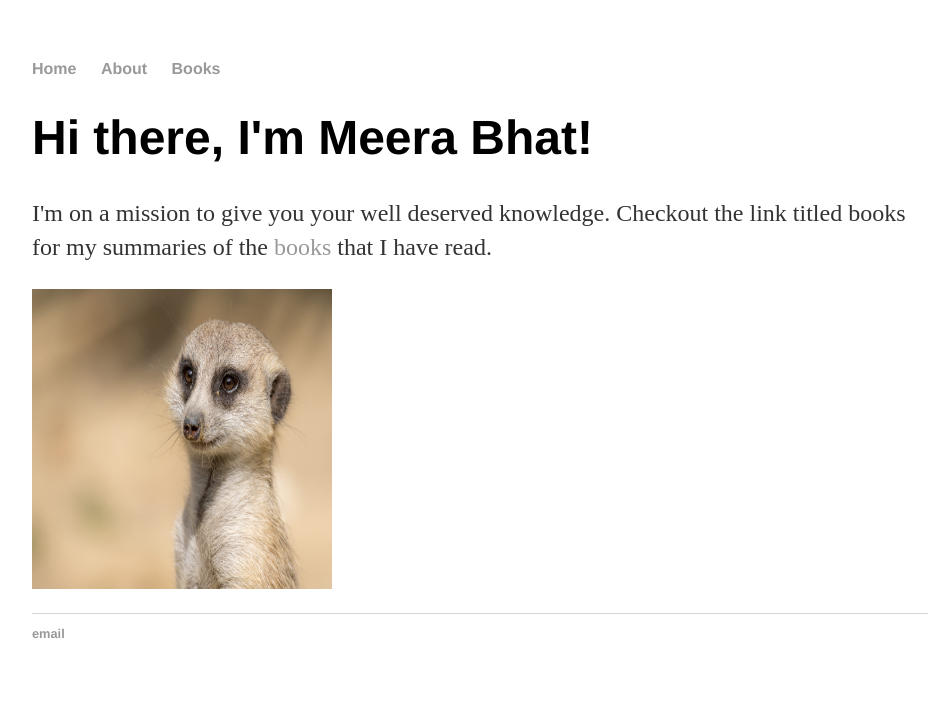
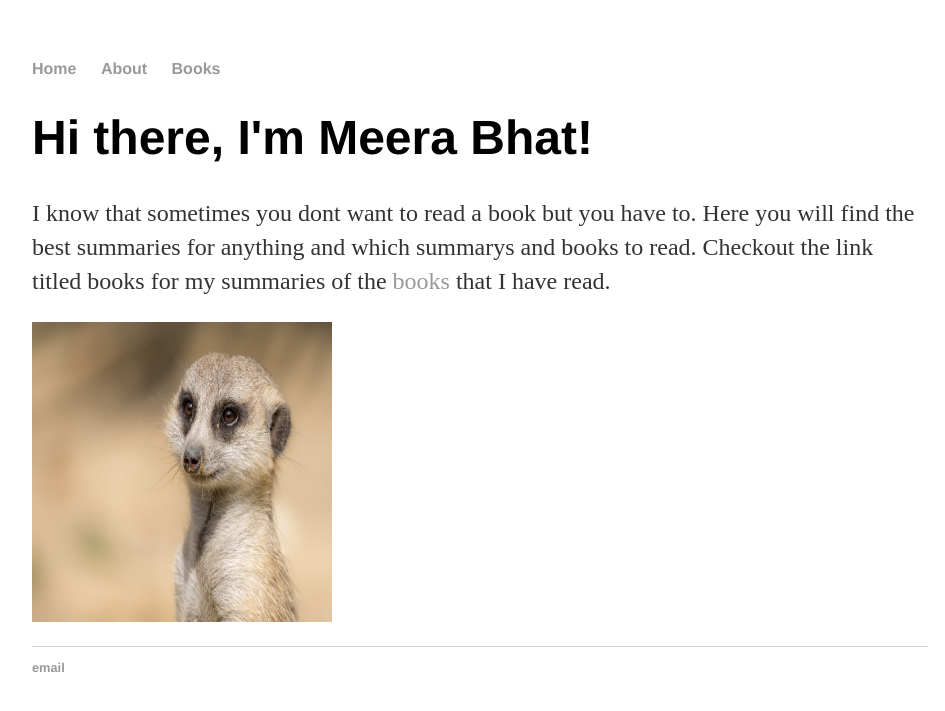
Before and after one commit to meerkatbhat/meerkatbhat, a Jekyll site: the page built from index.html, in a window 1280 px wide. Shown: the top 711 px of the page, without its empty margins (160-1105 px from the left). Built offline with Jekyll 4.4.1, drawn with Linux system fonts in a browser that asks for light colours.

Commit message:
Update index.html

```diff
--- a/index.html
+++ b/index.html
@@ -4,6 +4,8 @@ title: Arizona Learner
 ---
 <div class="blurb">
 	<h1>Hi there, I'm Meera Bhat!</h1>
-	<p>I'm on a mission to give you your well deserved knowledge. Checkout the link titled books for my summaries of the <a href="/books">books</a> that I have read.</p>
+	<p>I know that sometimes you dont want to read a book but you have to.
+	Here you will find the best summaries for anything and which summarys and books to read.
+	Checkout the link titled books for my summaries of the <a href="/books">books</a> that I have read.</p>
 	<img src="images/meerkat1.jpg " width="300" height="300" class="the-pug">
 </div><!-- /.blurb -->
```
